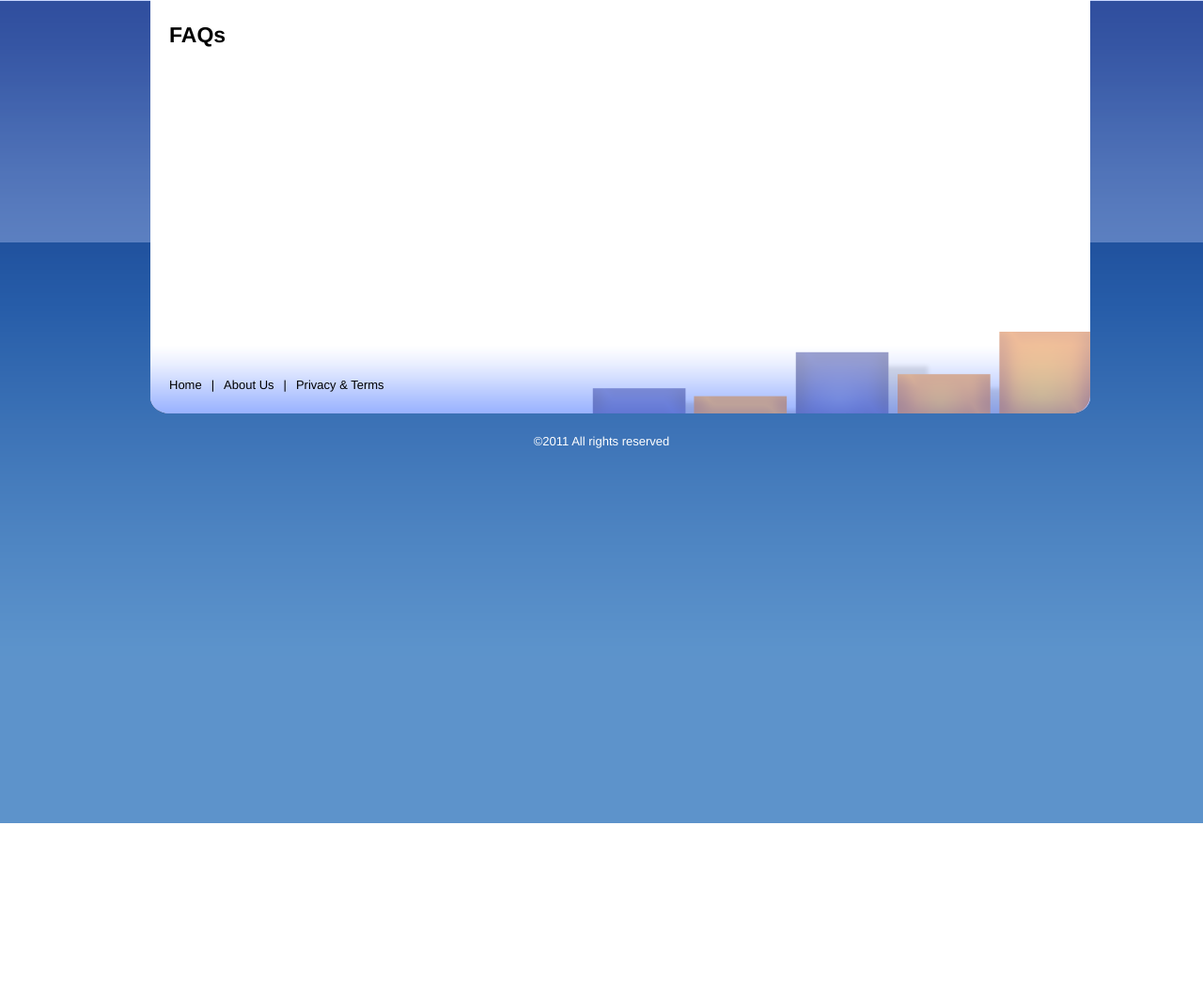
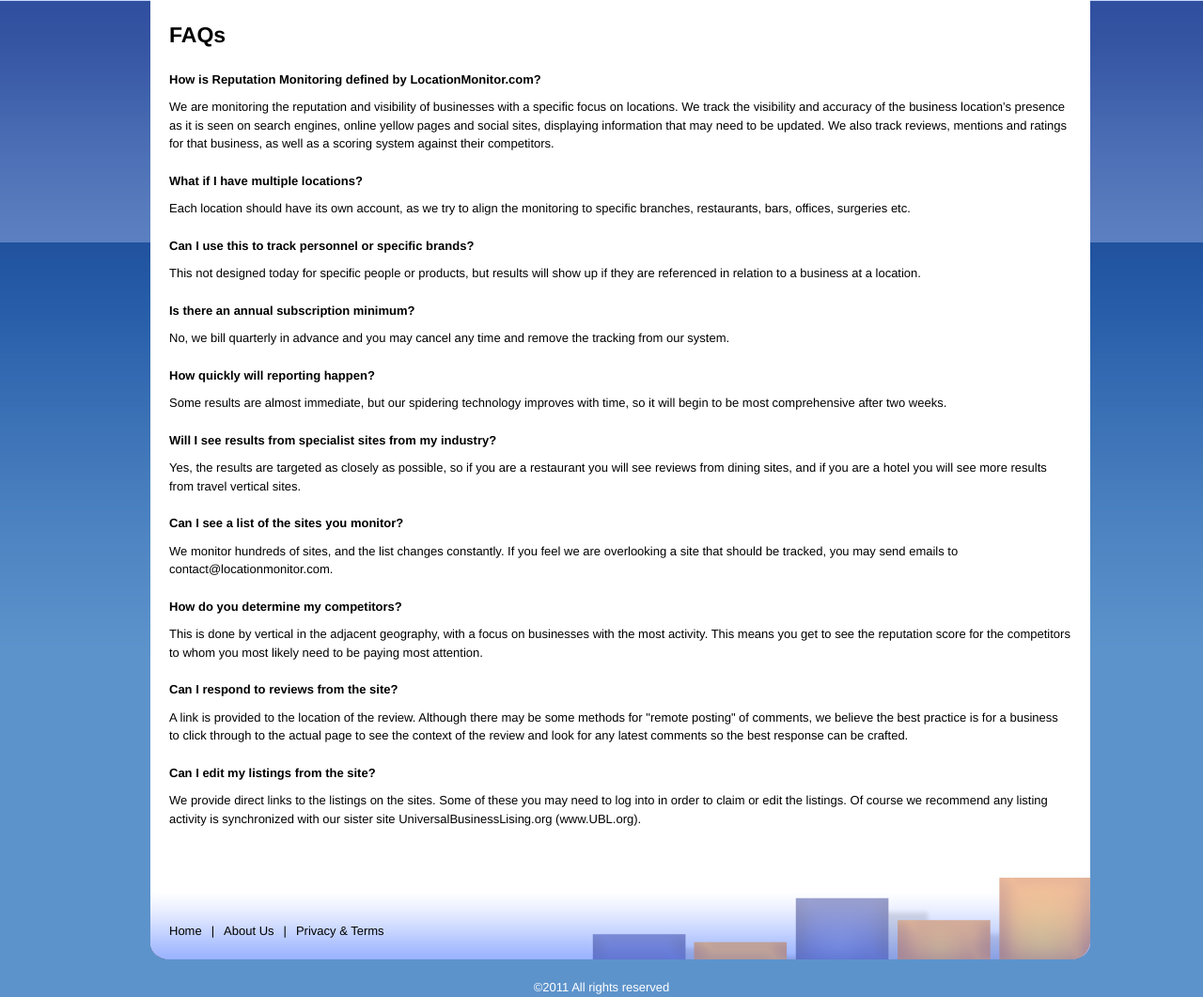
Before and after one commit to cbeck/YellowBot, a CodeIgniter app: page /pages/faq in a window 1280 px wide. Shown: the part 124-1185 px from the top of the page at 94% size. Before the commit the page ends 1000 px from the top, so only its background shows below. Run offline with CodeIgniter, Linux system fonts and the light colour scheme; some libraries are stand-ins or nearby versions.

Commit message:
new text per CT

```diff
--- a/web/assets/stylesheets/styles.css
+++ b/web/assets/stylesheets/styles.css
@@ -82,6 +82,8 @@ h1#logo {
 label { width: 150px;}
 fieldset { border: 1px solid #ccc; background-color: #f4f7ff; padding: 10px; border-radius: 5px; -moz-border-radius: 5px;}
 legend { background-color: #ccc; padding: 5px; border-radius: 5px; -moz-border-radius: 5px; font-weight: bold;}
+dt { font-weight: bold; margin-bottom: 10px; }
+dd { margin-bottom: 20px;}
 
 
 ul.navigation {list-style: none;}
--- a/web/views/static/faq.php
+++ b/web/views/static/faq.php
@@ -8,6 +8,28 @@
     <?php include(dirname(__FILE__)."/../includes/header.inc"); ?>
     <div id="main" class="container_12">
       <h2>FAQs</h2>
+      <dl>
+        <dt>How is Reputation Monitoring defined by LocationMonitor.com?</dt>
+        <dd>We are monitoring the reputation and visibility of businesses with a specific focus on locations. We track the visibility and accuracy of the business location’s presence as it is seen on search engines, online yellow pages and social sites, displaying information that may need to be updated. We also track reviews, mentions and ratings for that business, as well as a scoring system against their competitors.</dd>
+        <dt>What if I have multiple locations?</dt>
+        <dd>Each location should have its own account, as we try to align the monitoring to specific branches, restaurants, bars, offices, surgeries etc.</dd>
+        <dt>Can I use this to track personnel or specific brands?</dt>
+        <dd>This not designed today for specific people or products, but results will show up if they are referenced in relation to a business at a location.</dd>
+        <dt>Is there an annual subscription minimum?</dt>
+        <dd>No, we bill quarterly in advance and you may cancel any time and remove the tracking from our system.</dd>
+        <dt>How quickly will reporting happen?</dt>
+        <dd>Some results are almost immediate, but our spidering technology improves with time, so it will begin to be most comprehensive after two weeks.</dd>
+        <dt>Will I see results from specialist sites from my industry?</dt>
+        <dd>Yes, the results are targeted as closely as possible, so if you are a restaurant you will see reviews from dining sites, and if you are a hotel you will see more results from travel vertical sites.</dd>
+        <dt>Can I see a list of the sites you monitor?</dt>
+        <dd>We monitor hundreds of sites, and the list changes constantly. If you feel we are overlooking a site that should be tracked, you may send emails to <a href="mailto:contact@locationmonitor.com">contact@locationmonitor.com</a>.</dd>
+        <dt>How do you determine my competitors?</dt>
+        <dd>This is done by vertical in the adjacent geography, with a focus on businesses with the most activity. This means you get to see the reputation score for the competitors to whom you most likely need to be paying most attention.</dd>
+        <dt>Can I respond to reviews from the site?</dt>
+        <dd>A link is provided to the location of the review. Although there may be some methods for "remote posting" of comments, we believe the best practice is for a business to click through to the actual page to see the context of the review and look for any latest comments so the best response can be crafted.</dd>
+        <dt>Can I edit my listings from the site?</dt>
+        <dd>We provide direct links to the listings on the sites. Some of these you may need to log into in order to claim or edit the listings. Of course we recommend any listing activity is synchronized with our sister site UniversalBusinessLising.org (<a href="http://www.UBL.org">www.UBL.org</a>).</dd>
+      </dl>
     </div>
     <?php include(dirname(__FILE__)."/../includes/footer.inc"); ?>
   </div>
```
Also changed, not shown: web/views/static/partner.php (+9 -1 lines).
